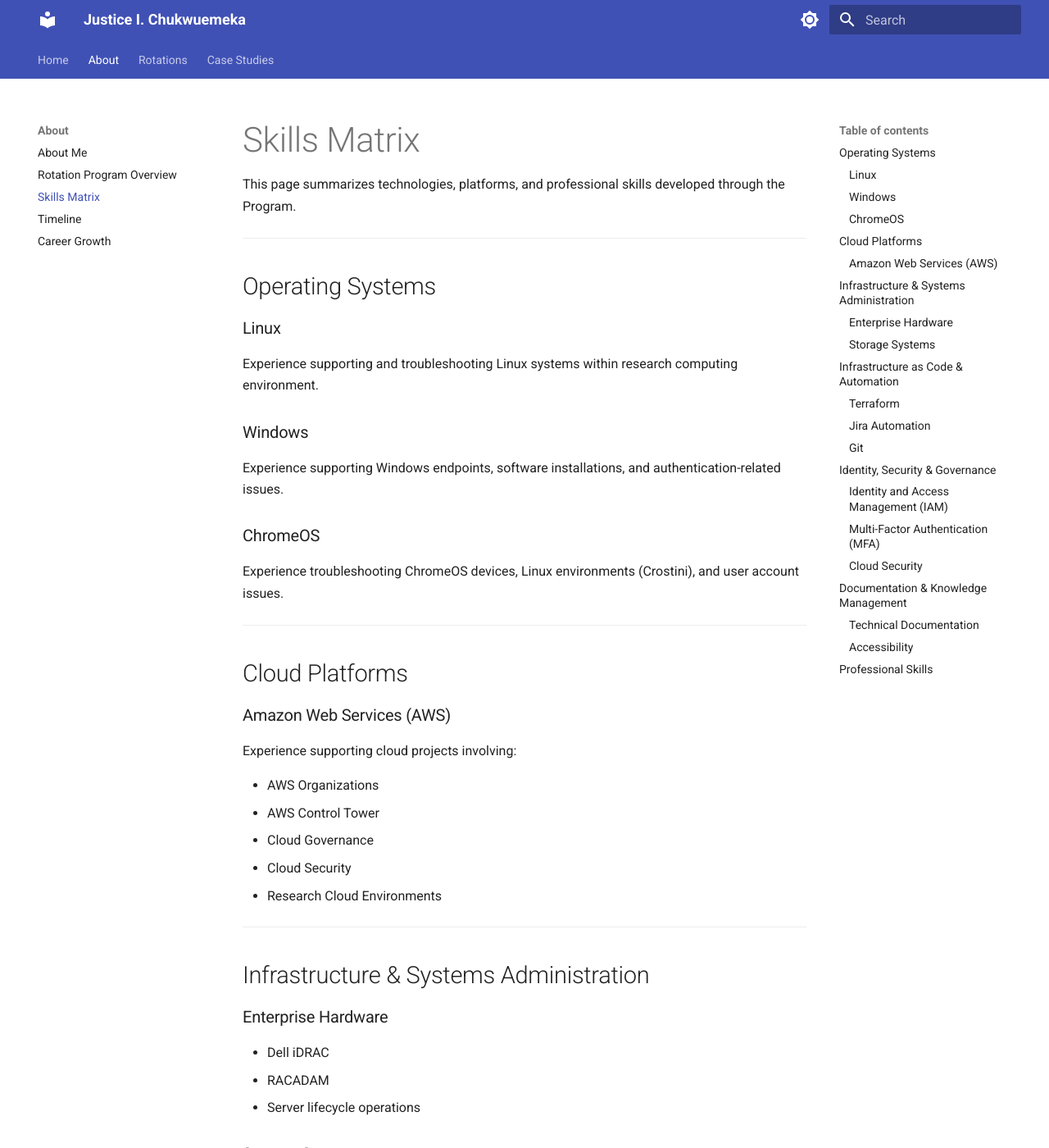
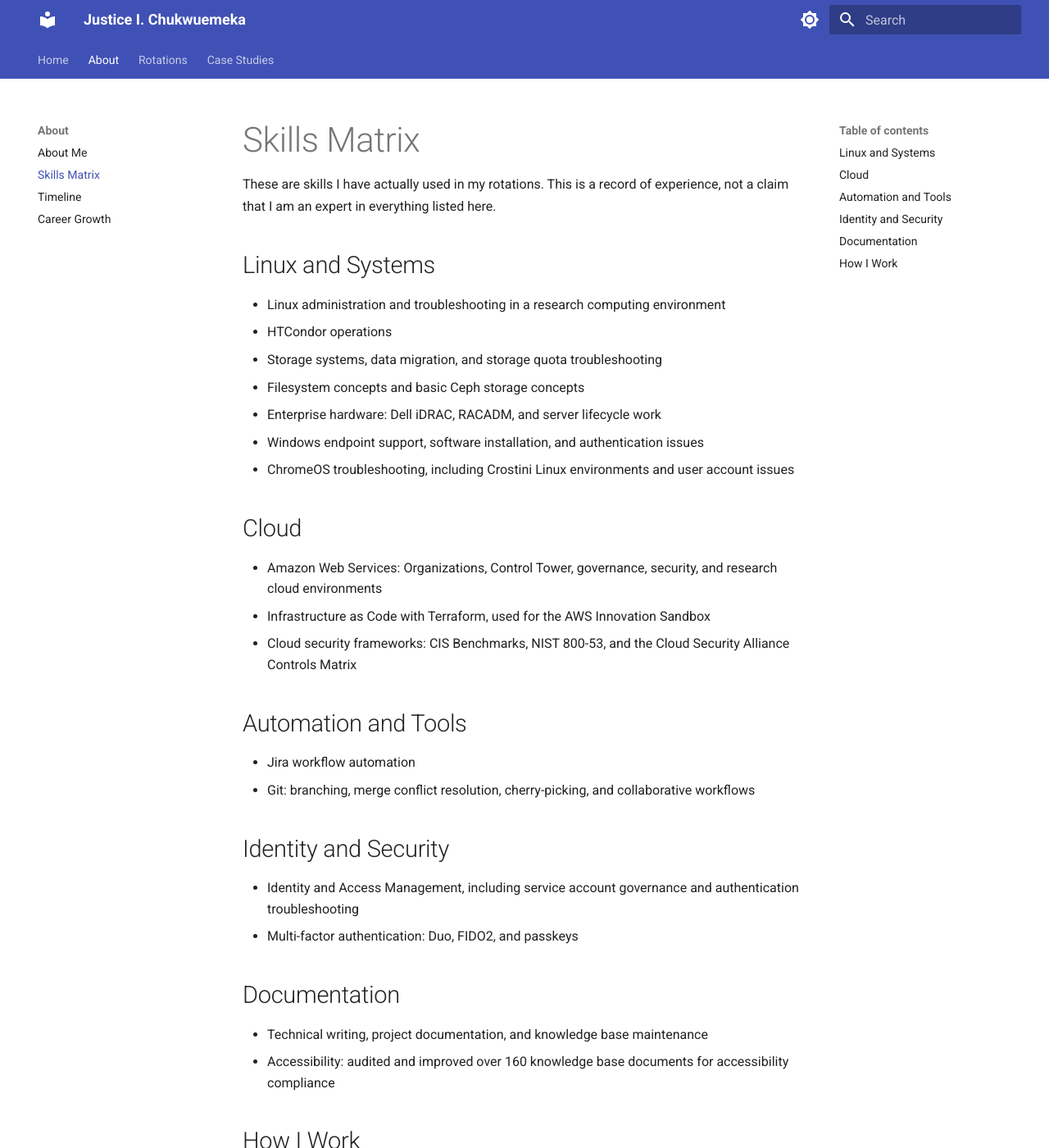
Before and after one commit to Testygen01/portfolio, an MkDocs documentation site: the page built from docs/about/skills.md, in a window 1280 px wide and 1400 px high. Shown: the whole window at 82% size. Built offline with MkDocs 1.6.1 and Material for MkDocs 9.7.7, drawn with Linux system fonts in a browser that asks for light colours; some of the changed text lies outside the part shown.

Commit message:
Simplify About pages and remove Rotation Program Overview

```diff
--- a/docs/about/skills.md
+++ b/docs/about/skills.md
@@ -1,124 +1,38 @@
 # Skills Matrix
 
-This page summarizes technologies, platforms, and professional skills developed through the Program.
+These are skills I have actually used in my rotations. This is a record of experience, not a claim that I am an expert in everything listed here.
 
----
+## Linux and Systems
 
-## Operating Systems
+- Linux administration and troubleshooting in a research computing environment
+- HTCondor operations
+- Storage systems, data migration, and storage quota troubleshooting
+- Filesystem concepts and basic Ceph storage concepts
+- Enterprise hardware: Dell iDRAC, RACADM, and server lifecycle work
+- Windows endpoint support, software installation, and authentication issues
+- ChromeOS troubleshooting, including Crostini Linux environments and user account issues
 
-### Linux
+## Cloud
 
-Experience supporting and troubleshooting Linux systems within research computing environment.
+- Amazon Web Services: Organizations, Control Tower, governance, security, and research cloud environments
+- Infrastructure as Code with Terraform, used for the AWS Innovation Sandbox
+- Cloud security frameworks: CIS Benchmarks, NIST 800-53, and the Cloud Security Alliance Controls Matrix
 
-### Windows
+## Automation and Tools
 
-Experience supporting Windows endpoints, software installations, and authentication-related issues.
+- Jira workflow automation
+- Git: branching, merge conflict resolution, cherry-picking, and collaborative workflows
 
-### ChromeOS
+## Identity and Security
 
-Experience troubleshooting ChromeOS devices, Linux environments (Crostini), and user account issues.
+- Identity and Access Management, including service account governance and authentication troubleshooting
+- Multi-factor authentication: Duo, FIDO2, and passkeys
 
----
+## Documentation
 
-## Cloud Platforms
+- Technical writing, project documentation, and knowledge base maintenance
+- Accessibility: audited and improved over 160 knowledge base documents for accessibility compliance
 
-### Amazon Web Services (AWS)
+## How I Work
 
-Experience supporting cloud projects involving:
-
-- AWS Organizations
-- AWS Control Tower
-- Cloud Governance
-- Cloud Security
-- Research Cloud Environments
-
----
-
-## Infrastructure & Systems Administration
-
-### Enterprise Hardware
-
-- Dell iDRAC
-- RACADAM
-- Server lifecycle operations
-
-### Storage Systems
-
-- Data migration workflows
-- Storage quota troubleshooting
-- Filesystem concepts
-- Basic ceph storage cluster
-
----
-
-## Infrastructure as Code & Automation
-
-### Terraform
-
-Experience with writing terraform configuration files for the implementation of the AWS Innovation Sandbox solution.
-
-### Jira Automation
-
-Designed and implemented Jira workflow automations to improve operational efficiency.
-
-### Git
-
-Experience with:
-
-- Branching strategies
-- Merge conflict resolution
-- Cherry-picking
-- Collaborative deployment workflows
-
----
-
-## Identity, Security & Governance
-
-### Identity and Access Management (IAM)
-
-- Service account governance
-- Authentication troubleshooting
-- Access management
-
-### Multi-Factor Authentication (MFA)
-
-- DUO
-- FIDO2 authentication
-- Passkeys
-
-### Cloud Security
-
-Experience researching and applying conecepts from:
-
-- CIS Benchmarks
-- NIST 800-53
-- Cloud Security Alliance Controls Matrix
-
----
-
-## Documentation & Knowledge Management
-
-### Technical Documentation
-
-- project documentation
-- Technical research
-- Knowledge base maintenance
-
-### Accessibility
-
-Audited and improved over 160 knowledge base documents for accessibility compliance.
-
----
-
-## Professional Skills
-
-- Technical Troubleshooting
-- Root Cause Analysis
-- Customer Communication
-- Technical Writing
-- Process Improvement
-- Requirements Gathering
-- Cross-Team Collaboration
-- Research and Analysis
-- Incident Management
-- Systems Thinking
+Troubleshooting and root cause analysis, writing clearly enough that someone else can follow my work, and working across teams to get a problem fixed rather than just passed along.
--- a/mkdocs.yml
+++ b/mkdocs.yml
@@ -41,7 +41,6 @@
   - Home: index.md
   - About:
       - About Me: about/about-me.md
-      - Rotation Program Overview: about/rotation-program-overview.md
       - Skills Matrix: about/skills.md
       - Timeline: about/timeline.md
       - Career Growth: about/career-growth.md
```
Also changed, not shown: docs/about/about-me.md (+5 -36 lines), docs/about/career-growth.md (+7 -1 lines), docs/about/timeline.md (+23 -64 lines), docs/index.md (+0 -5 lines).
